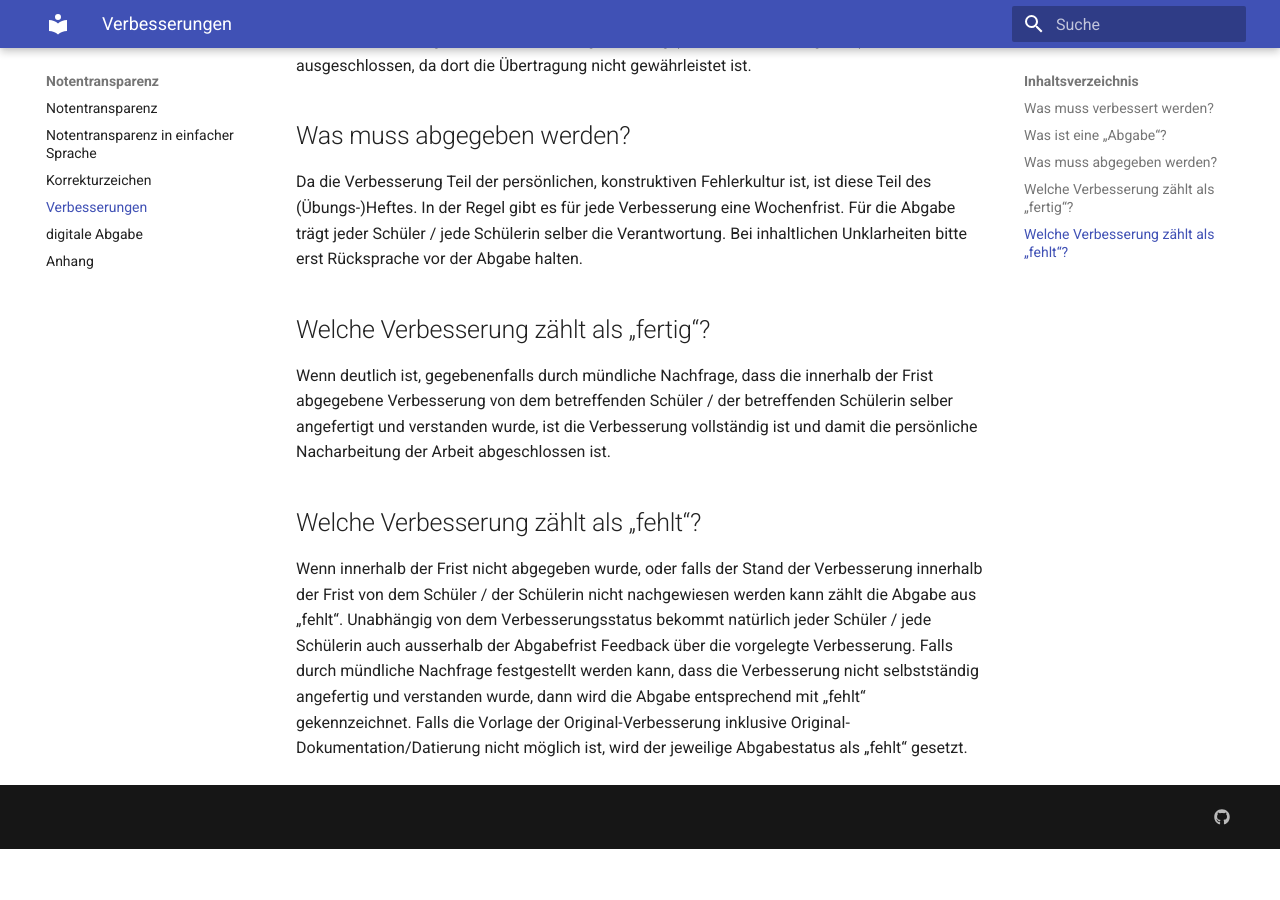
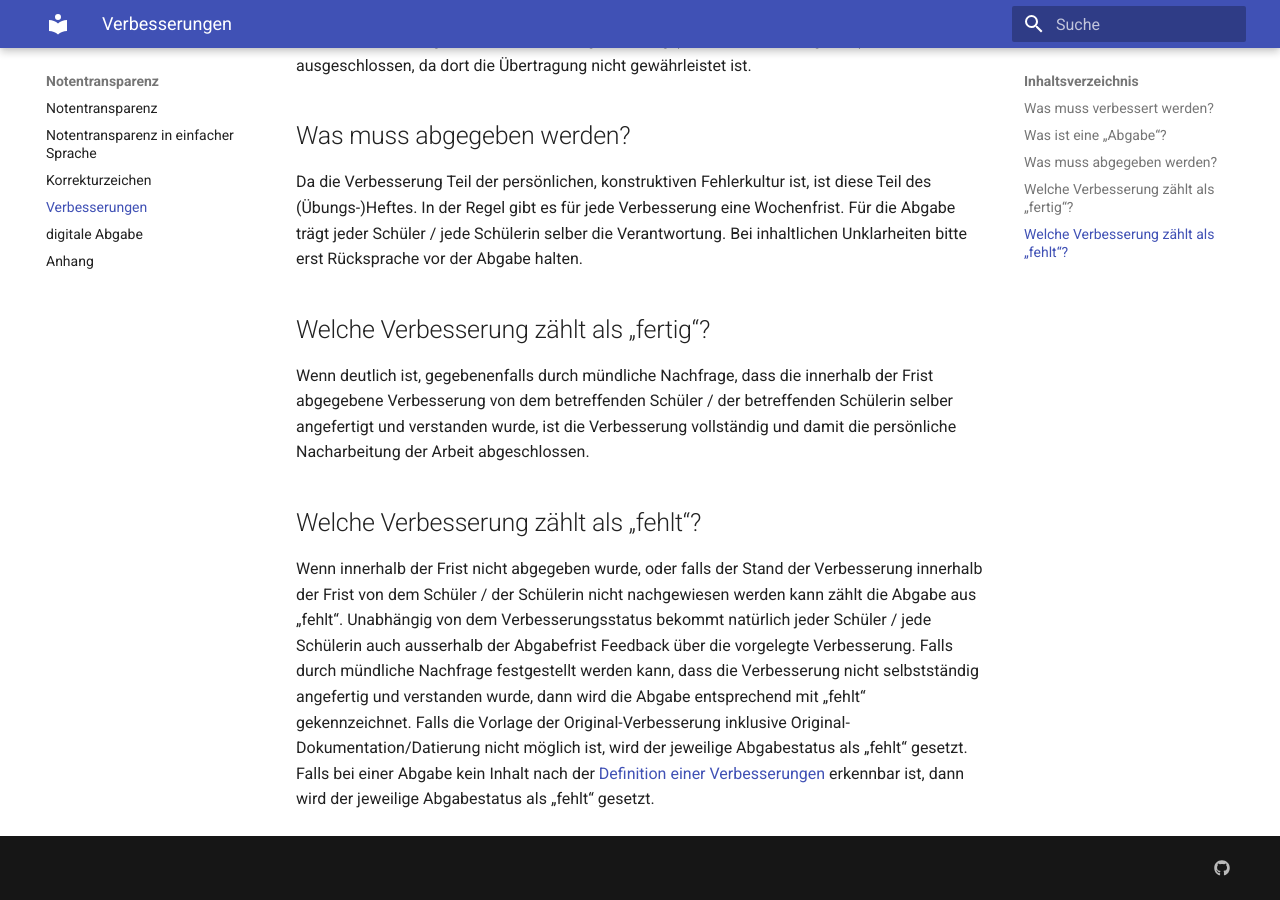
Before and after one commit to tna76874/notentransparenz, an MkDocs documentation site: the page built from docs/verbesserung.md, in a window 1280 px wide and 900 px high, scrolled down 576 px. Built offline with MkDocs 1.6.1 and Material for MkDocs 9.7.7, drawn with Linux system fonts in a browser that asks for light colours; before the commit the page ends 1425 px from its top, so only the background shows below that.

Commit message:
update latex

```diff
--- a/docs/verbesserung.md
+++ b/docs/verbesserung.md
@@ -12,8 +12,8 @@ Da die Verbesserung Teil der persönlichen, konstruktiven Fehlerkultur ist, ist
 
 ## Welche Verbesserung zählt als „fertig“?
 
-Wenn deutlich ist, gegebenenfalls durch mündliche Nachfrage, dass die innerhalb der Frist abgegebene Verbesserung von dem betreffenden Schüler / der betreffenden Schülerin selber angefertigt und verstanden wurde, ist die Verbesserung vollständig ist und damit die persönliche Nacharbeitung der Arbeit abgeschlossen ist.
+Wenn deutlich ist, gegebenenfalls durch mündliche Nachfrage, dass die innerhalb der Frist abgegebene Verbesserung von dem betreffenden Schüler / der betreffenden Schülerin selber angefertigt und verstanden wurde, ist die Verbesserung vollständig und damit die persönliche Nacharbeitung der Arbeit abgeschlossen.
 
 ## Welche Verbesserung zählt als „fehlt“?
 
-Wenn innerhalb der Frist nicht abgegeben wurde, oder falls der Stand der Verbesserung innerhalb der Frist von dem Schüler / der Schülerin nicht nachgewiesen werden kann zählt die Abgabe aus „fehlt“. Unabhängig von dem Verbesserungsstatus bekommt natürlich jeder Schüler / jede Schülerin auch ausserhalb der Abgabefrist Feedback über die vorgelegte Verbesserung. Falls durch mündliche Nachfrage festgestellt werden kann, dass die Verbesserung nicht selbstständig angefertig und verstanden wurde, dann wird die Abgabe entsprechend mit „fehlt“ gekennzeichnet. Falls die Vorlage der Original-Verbesserung inklusive Original-Dokumentation/Datierung nicht möglich ist, wird der jeweilige Abgabestatus als „fehlt“ gesetzt.
+Wenn innerhalb der Frist nicht abgegeben wurde, oder falls der Stand der Verbesserung innerhalb der Frist von dem Schüler / der Schülerin nicht nachgewiesen werden kann zählt die Abgabe aus „fehlt“. Unabhängig von dem Verbesserungsstatus bekommt natürlich jeder Schüler / jede Schülerin auch ausserhalb der Abgabefrist Feedback über die vorgelegte Verbesserung. Falls durch mündliche Nachfrage festgestellt werden kann, dass die Verbesserung nicht selbstständig angefertig und verstanden wurde, dann wird die Abgabe entsprechend mit „fehlt“ gekennzeichnet. Falls die Vorlage der Original-Verbesserung inklusive Original-Dokumentation/Datierung nicht möglich ist, wird der jeweilige Abgabestatus als „fehlt“ gesetzt. Falls bei einer Abgabe kein Inhalt nach der [Definition einer Verbesserungen](/verbesserung/#was-muss-verbessert-werden) erkennbar ist, dann wird der jeweilige Abgabestatus als „fehlt“ gesetzt.
```
Also changed, not shown: 1 other file.
